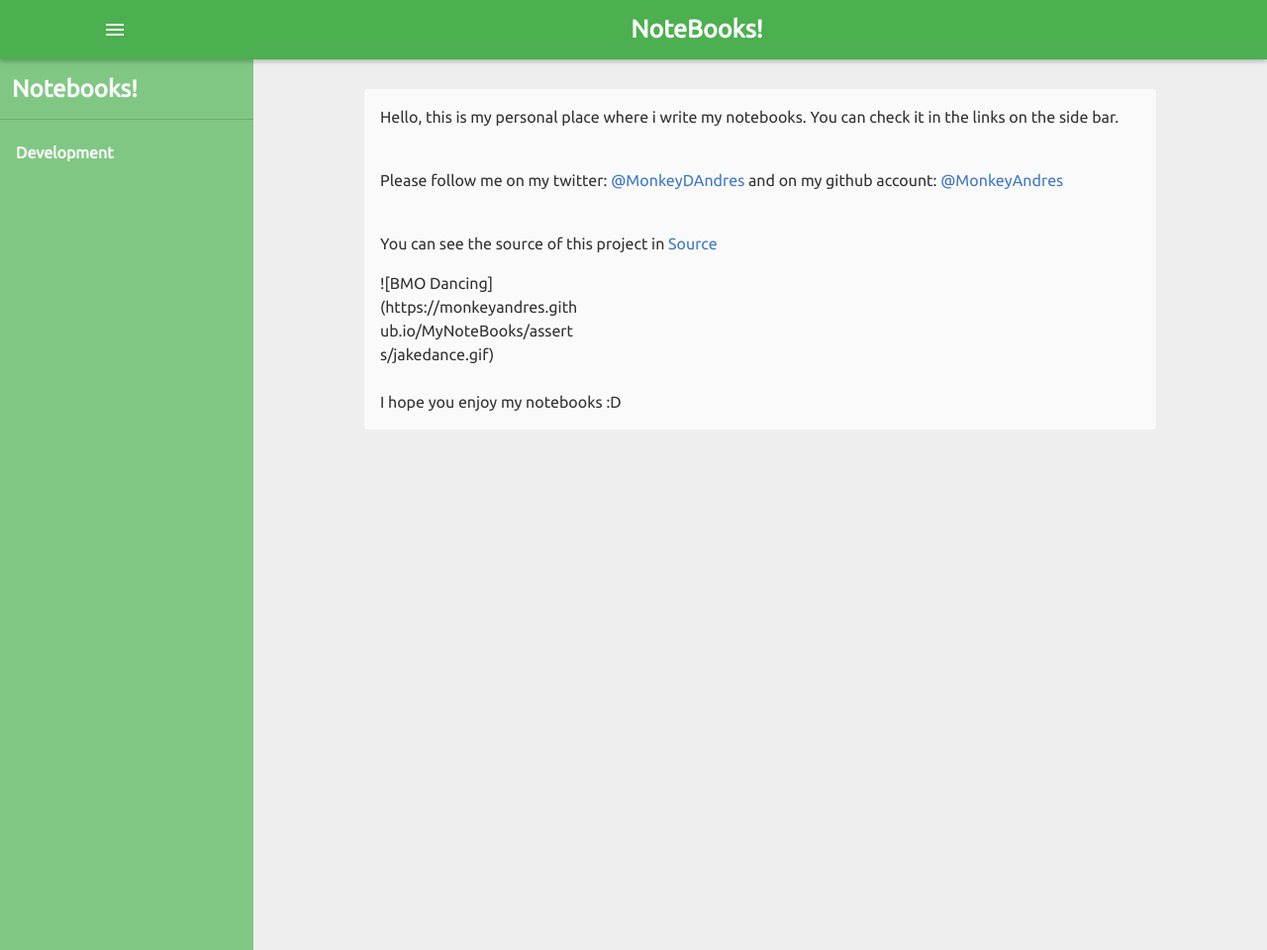
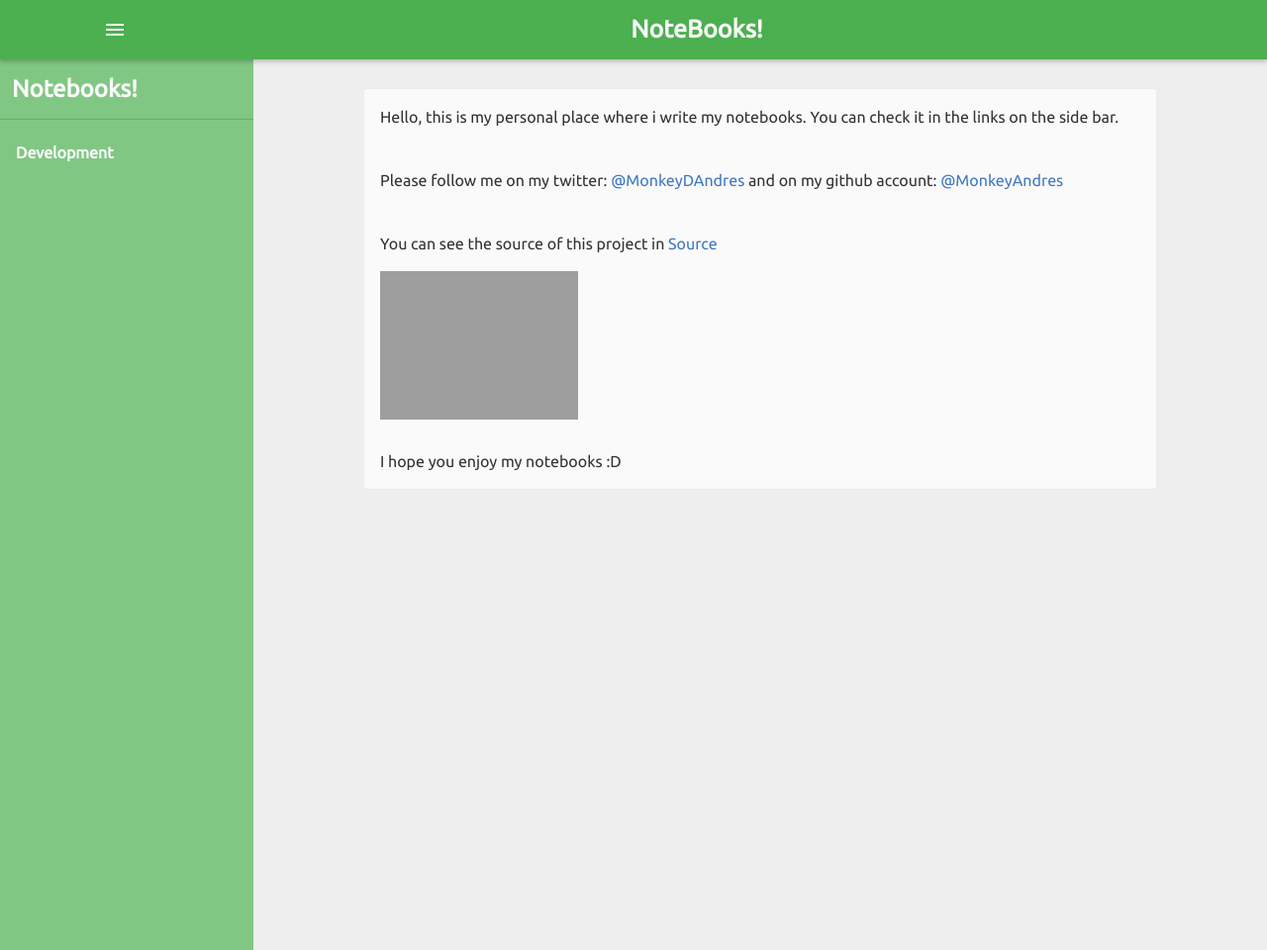
Before and after one commit to MonkeyAndres/MyNoteBooks, a Jekyll site: the page built from index.md, in a window 1280 px wide. Shown: the whole page at 99% size. Built offline with Jekyll 4.4.1, drawn with Linux system fonts in a browser that asks for light colours.

Commit message:
Fix BMO gif

```diff
--- a/index.md
+++ b/index.md
@@ -11,6 +11,6 @@
 
 You can see the source of this project in [Source](https://github.com/MonkeyAndres/MyNoteBooks) <br>
 
-<div style="width: 200px">![BMO Dancing]({{ site.github.url }}/asserts/jakedance.gif)</div>
+<div style="width: 200px"><img src="{{ site.github.url }}/asserts/jakedance.gif"></div>
 <br>
 I hope you enjoy my notebooks :D
```
